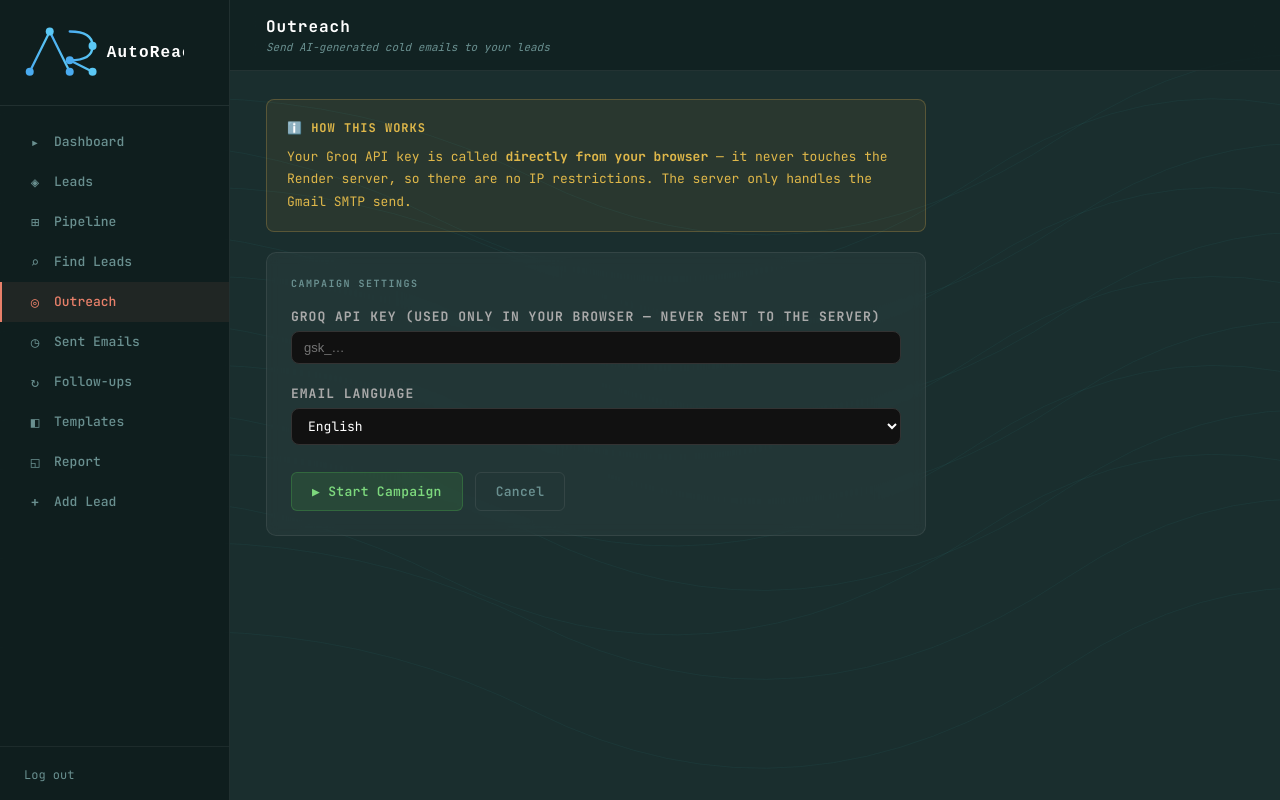
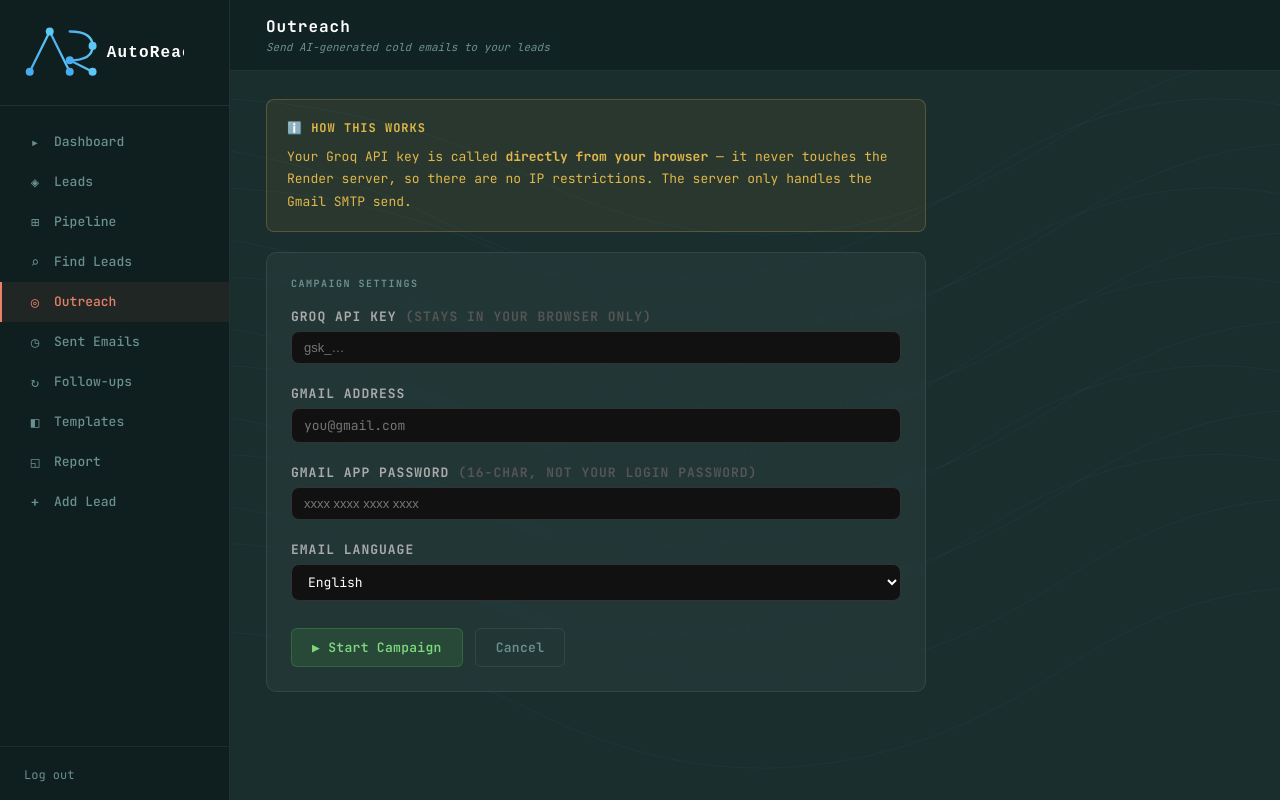
Before and after one commit to KonstantinosBatziakas/autoreach, a Flask app: page /outreach in a window 1280 px wide. Run offline with Flask 3, Linux system fonts and the light colour scheme.

Commit message:
feat: per-user Gmail credentials — clients send their own creds, server never stores them

```diff
--- a/app.py
+++ b/app.py
@@ -613,17 +613,18 @@ def api_send_email():
     from email.mime.multipart import MIMEMultipart
     from email.mime.text import MIMEText
 
-    gmail_user = os.getenv('GMAIL_USER', '')
-    gmail_pass = os.getenv('GMAIL_APP_PASSWORD', '')
-
-    if not gmail_user or not gmail_pass:
-        return jsonify({'error': 'Gmail credentials not configured on server'}), 500
-
     data = request.get_json(silent=True) or {}
     business_name = (data.get('business_name') or '').strip()
     to_email      = (data.get('email') or '').strip()
     subject       = (data.get('subject') or '').strip()
     body          = (data.get('body') or '').strip()
+
+    # Gmail creds come from the client (each user uses their own account)
+    gmail_user = (data.get('gmail_user') or os.getenv('GMAIL_USER', '')).strip()
+    gmail_pass = (data.get('gmail_pass') or os.getenv('GMAIL_APP_PASSWORD', '')).strip()
+
+    if not gmail_user or not gmail_pass:
+        return jsonify({'error': 'Gmail credentials not provided. Set them in Settings.'}), 400
 
     if not to_email or not subject or not body:
         return jsonify({'error': 'email, subject, and body are required'}), 400
--- a/templates/outreach.html
+++ b/templates/outreach.html
@@ -18,8 +18,18 @@
     <div class="card-title">Campaign Settings</div>
     <div style="display:flex; flex-direction:column; gap:14px; margin-top:4px;">
       <label style="font-size:13px; color:#aaa;">
-        Groq API Key (used only in your browser — never sent to the server)
+        Groq API Key <span style="color:#555;">(stays in your browser only)</span>
         <input id="groq-key" type="password" placeholder="gsk_…"
+          style="width:100%; margin-top:6px; background:#111; border:1px solid #333; color:#fff; padding:8px 12px; border-radius:8px; font-size:13px; box-sizing:border-box;">
+      </label>
+      <label style="font-size:13px; color:#aaa;">
+        Gmail Address
+        <input id="gmail-user" type="email" placeholder="you@gmail.com"
+          style="width:100%; margin-top:6px; background:#111; border:1px solid #333; color:#fff; padding:8px 12px; border-radius:8px; font-size:13px; box-sizing:border-box;">
+      </label>
+      <label style="font-size:13px; color:#aaa;">
+        Gmail App Password <span style="color:#555;">(16-char, not your login password)</span>
+        <input id="gmail-pass" type="password" placeholder="xxxx xxxx xxxx xxxx"
           style="width:100%; margin-top:6px; background:#111; border:1px solid #333; color:#fff; padding:8px 12px; border-radius:8px; font-size:13px; box-sizing:border-box;">
       </label>
       <label style="font-size:13px; color:#aaa;">
@@ -98,10 +108,14 @@ async function callGroq(apiKey, businessName, address, language) {
 
 async function startCampaign() {
   _stop = false;
-  const apiKey = document.getElementById('groq-key').value.trim();
-  const lang   = document.getElementById('lang').value;
+  const apiKey    = document.getElementById('groq-key').value.trim();
+  const gmailUser = document.getElementById('gmail-user').value.trim();
+  const gmailPass = document.getElementById('gmail-pass').value.trim();
+  const lang      = document.getElementById('lang').value;
 
-  if (!apiKey) { alert('Please enter your Groq API key.'); return; }
+  if (!apiKey)    { alert('Please enter your Groq API key.'); return; }
+  if (!gmailUser) { alert('Please enter your Gmail address.'); return; }
+  if (!gmailPass) { alert('Please enter your Gmail App Password.'); return; }
 
   document.getElementById('start-btn').disabled = true;
   document.getElementById('stop-btn').style.display = 'inline-block';
@@ -159,7 +173,7 @@ async function startCampaign() {
       const r = await fetch('/api/send-email', {
         method: 'POST',
         headers: { 'Content-Type': 'application/json' },
-        body: JSON.stringify({ business_name: lead.name, email: lead.email, subject, body }),
+        body: JSON.stringify({ business_name: lead.name, email: lead.email, subject, body, gmail_user: gmailUser, gmail_pass: gmailPass }),
       });
       const result = await r.json();
       if (!r.ok) throw new Error(result.error || r.status);
```
Also changed, not shown: 1 other file.
